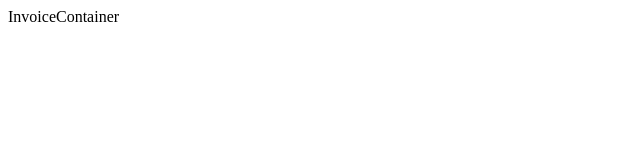
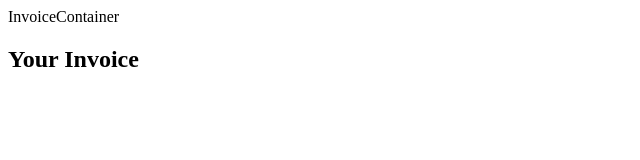
Before and after one commit to salgadopietrini/invoice-project, a React (Create React App) app: page /invoice in a window 1280 px wide. Shown: the top 160 px of the page, without its empty margins (0-640 px from the left). Built offline with nearby package versions, Linux system fonts and the light colour scheme; no server answers.

Commit message:
nem invoice container text

```diff
--- a/src/components/Invoice/InvoiceContainer.js
+++ b/src/components/Invoice/InvoiceContainer.js
@@ -1,5 +1,8 @@
 import React from "react";
 
 export default function InvoiceContainer() {
-  return <div>InvoiceContainer</div>;
+  return <div>InvoiceContainer
+  <h2>Your Invoice</h2>
+
+  </div>;
 }
```
